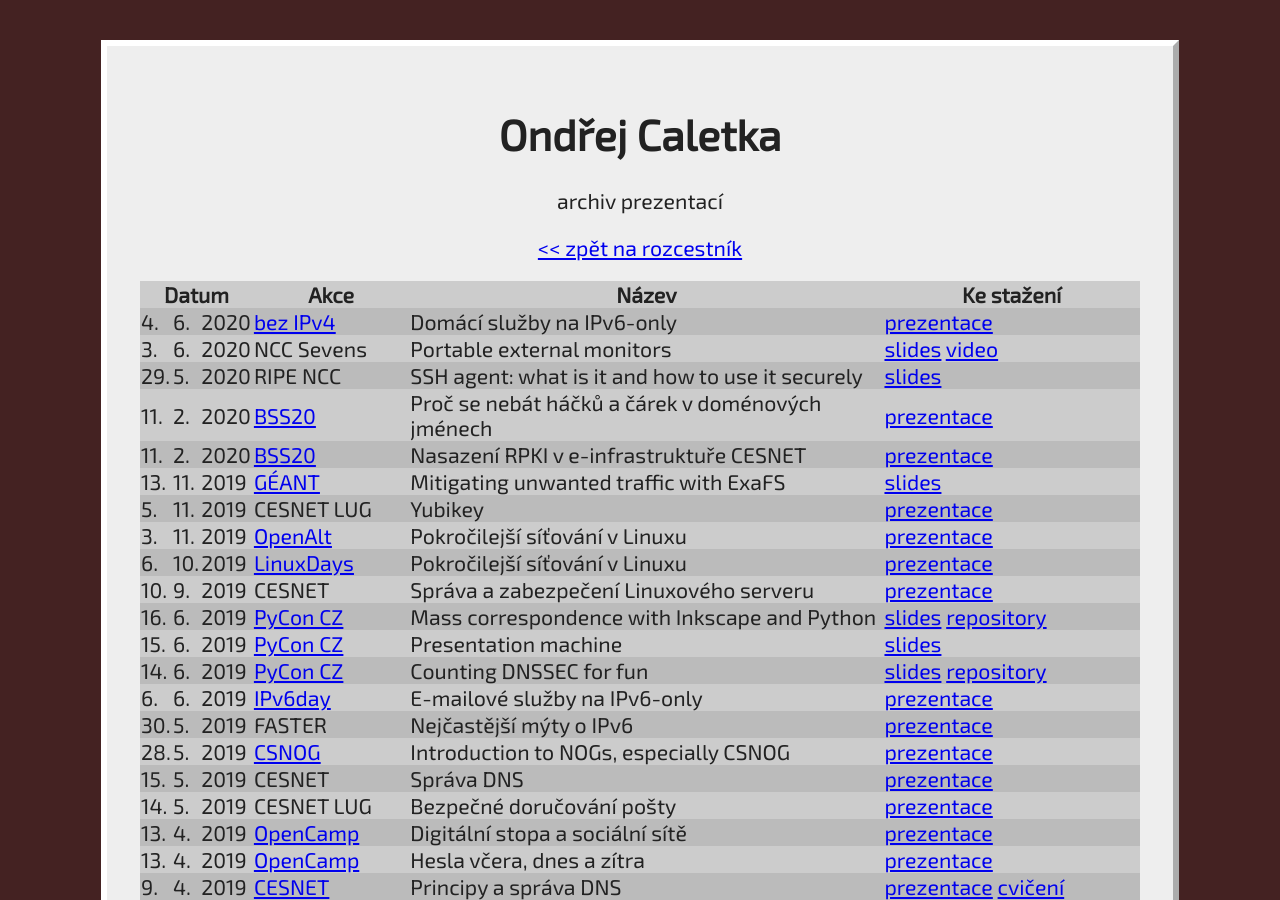
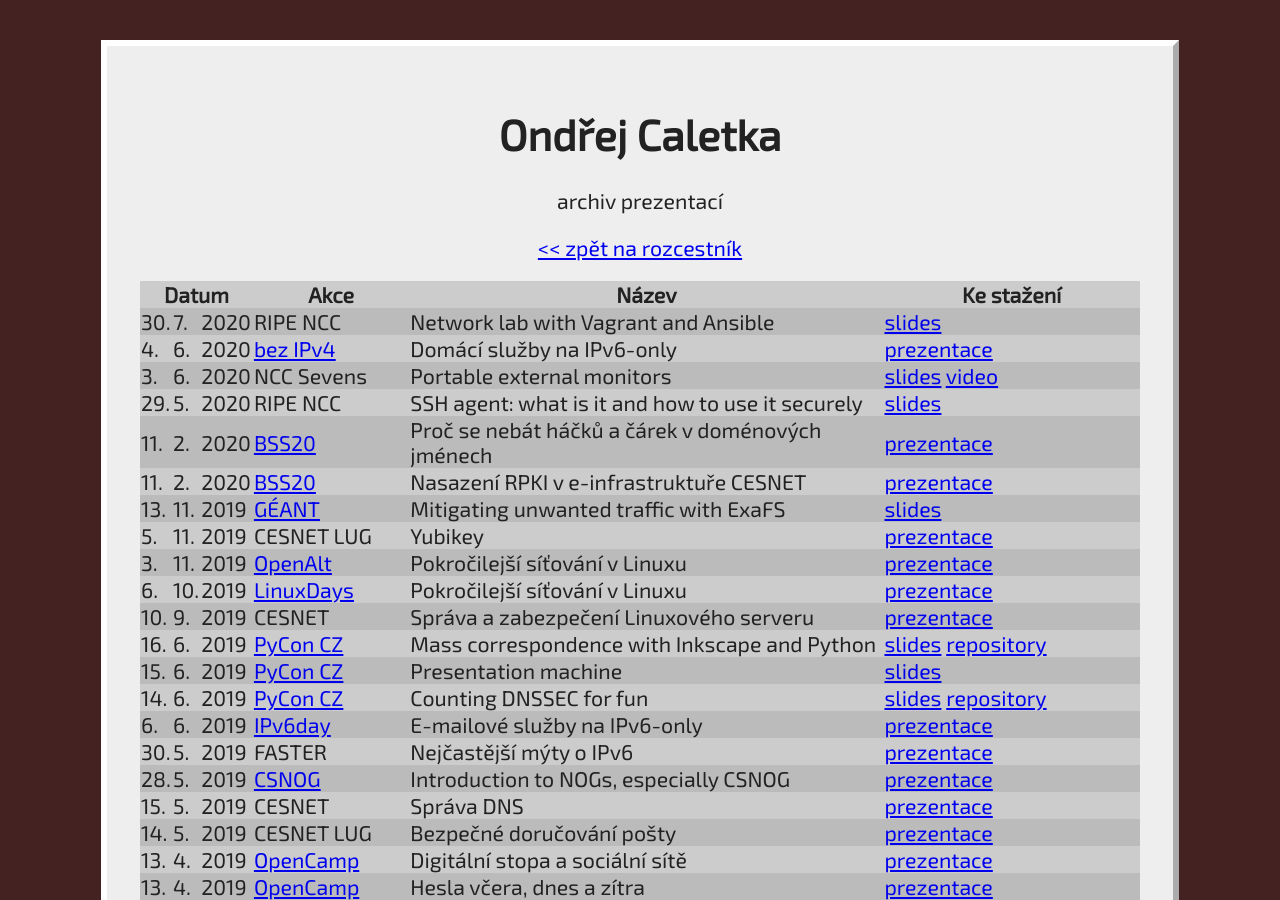
Before and after one commit to oskar456/caletka-cz, a Jekyll site: the page built from slidy.html, in a window 1280 px wide and 900 px high. Built offline with Jekyll 4.4.1, drawn with Linux system fonts in a browser that asks for light colours.

Commit message:
Add slides about netlab

```diff
--- a/_data/slidy.yaml
+++ b/_data/slidy.yaml
@@ -1,3 +1,11 @@
+- date: 2020-07-30
+  event: RIPE NCC
+  title: "Network lab with Vagrant and Ansible"
+  lang: en
+  links:
+     - link: slides
+       href: /dl/slidy/20200730-RIPENCC-Network_lab_with_Vagrant_and_Ansible.pdf
+
 - date: 2020-06-04
   event: bez IPv4
   eventlink: https://www.cesnet.cz/akce/bezipv4/
```
